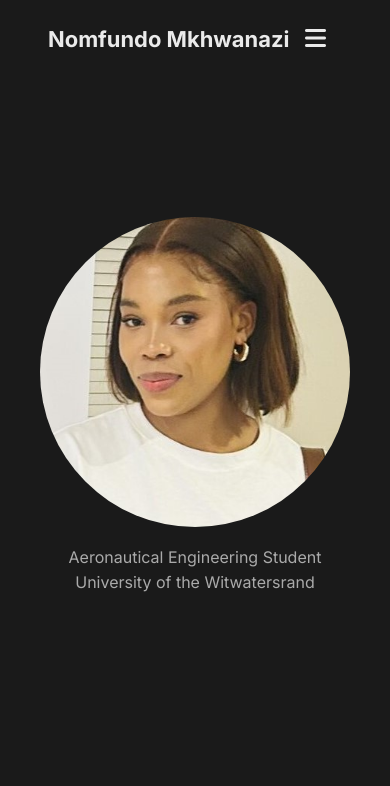
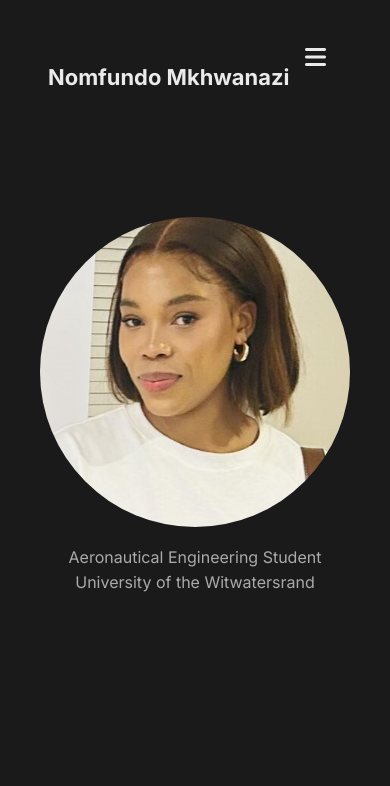
Before and after one commit to nnomfundo/nomfundo.site, a plain HTML site: page index.html in a window 390 px wide. Shown: the top 786 px of the page. Drawn offline with Linux system fonts and the light colour scheme.

Commit message:
Update index.html

```diff
--- a/index.html
+++ b/index.html
@@ -136,7 +136,7 @@
 
             header h1 {
                 padding-left: 1rem;
-                margin-top: 0;
+                margin-top: 2.5rem; /* Moved name down on mobile */
             }
         }
 
```
